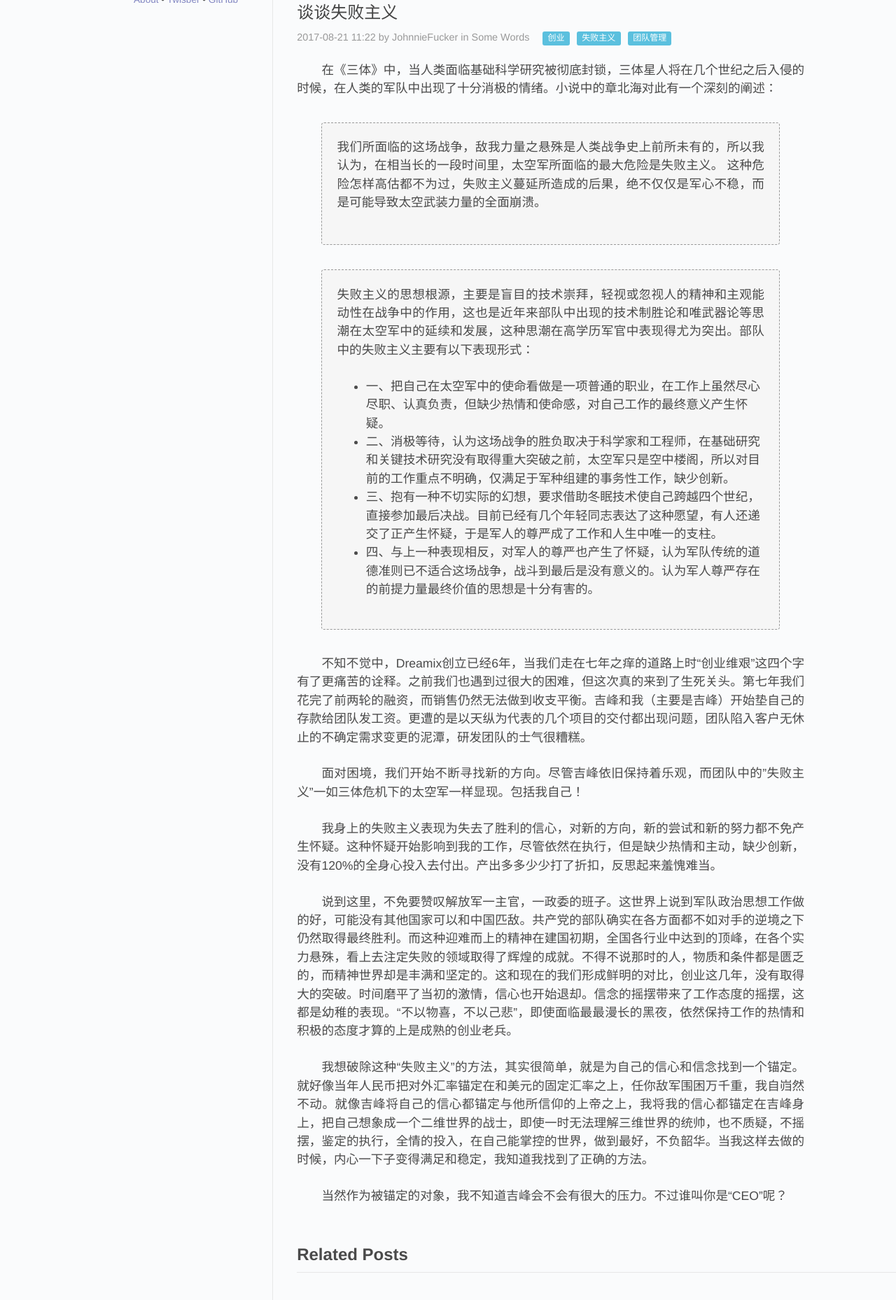
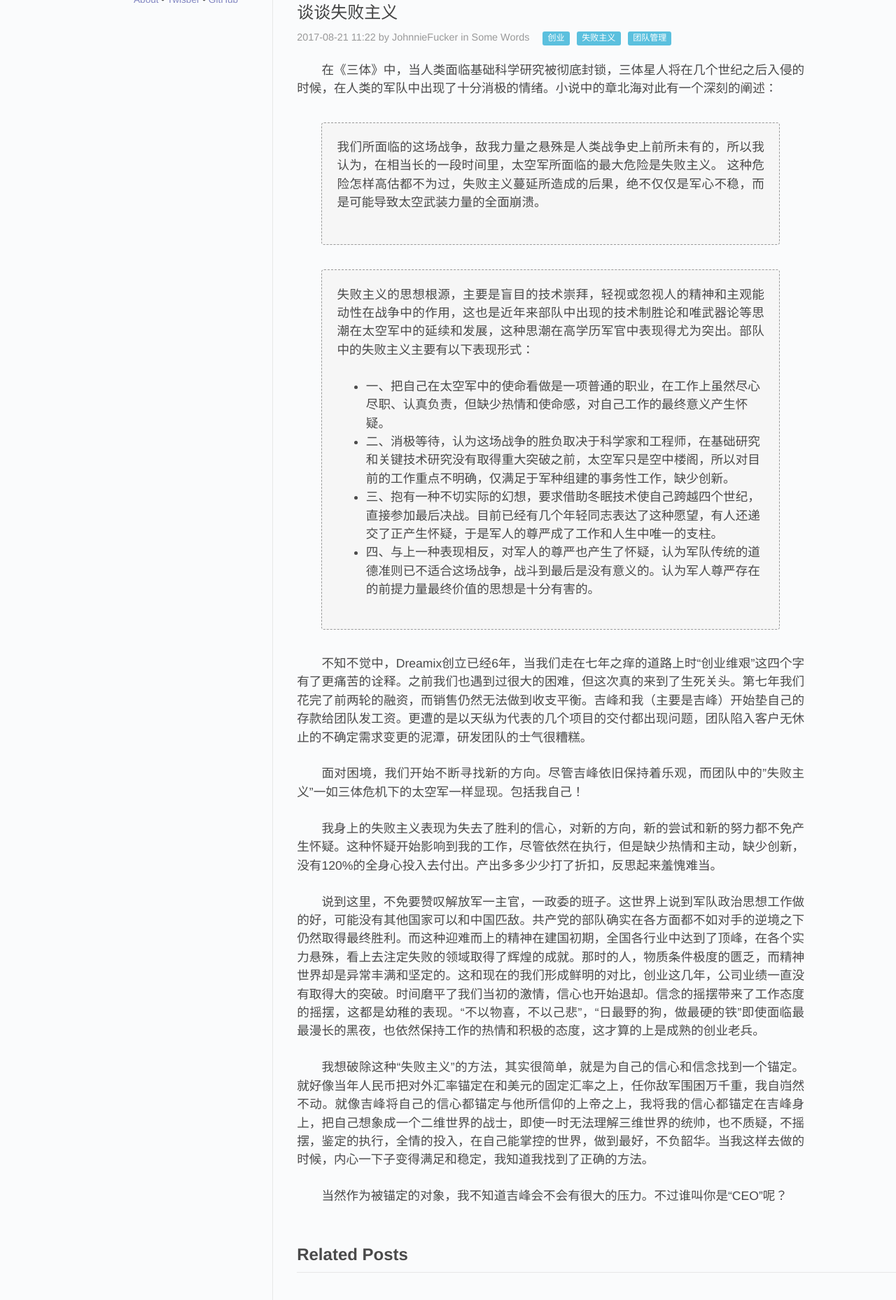
Before and after one commit to JohnnieFucker/blog, a Jekyll site: the page built from _posts/2017-08-21-defeatism.md, in a window 1280 px wide, cut to the strip 600-2458 px from the top of the page. Shown: the whole strip at 70% size. Built offline with Jekyll 4.4.1, drawn with Linux system fonts in a browser that asks for light colours; comment, search, counter and statistics services are not loaded.

Commit message:
add post

```diff
--- a/_posts/2017-08-21-defeatism.md
+++ b/_posts/2017-08-21-defeatism.md
@@ -31,7 +31,7 @@
 
 我身上的失败主义表现为失去了胜利的信心，对新的方向，新的尝试和新的努力都不免产生怀疑。这种怀疑开始影响到我的工作，尽管依然在执行，但是缺少热情和主动，缺少创新，没有120%的全身心投入去付出。产出多多少少打了折扣，反思起来羞愧难当。
 
-说到这里，不免要赞叹解放军一主官，一政委的班子。这世界上说到军队政治思想工作做的好，可能没有其他国家可以和中国匹敌。共产党的部队确实在各方面都不如对手的逆境之下仍然取得最终胜利。而这种迎难而上的精神在建国初期，全国各行业中达到的顶峰，在各个实力悬殊，看上去注定失败的领域取得了辉煌的成就。不得不说那时的人，物质和条件都是匮乏的，而精神世界却是丰满和坚定的。这和现在的我们形成鲜明的对比，创业这几年，没有取得大的突破。时间磨平了当初的激情，信心也开始退却。信念的摇摆带来了工作态度的摇摆，这都是幼稚的表现。“不以物喜，不以己悲”，即使面临最最漫长的黑夜，依然保持工作的热情和积极的态度才算的上是成熟的创业老兵。
+说到这里，不免要赞叹解放军一主官，一政委的班子。这世界上说到军队政治思想工作做的好，可能没有其他国家可以和中国匹敌。共产党的部队确实在各方面都不如对手的逆境之下仍然取得最终胜利。而这种迎难而上的精神在建国初期，全国各行业中达到了顶峰，在各个实力悬殊，看上去注定失败的领域取得了辉煌的成就。那时的人，物质条件极度的匮乏，而精神世界却是异常丰满和坚定的。这和现在的我们形成鲜明的对比，创业这几年，公司业绩一直没有取得大的突破。时间磨平了我们当初的激情，信心也开始退却。信念的摇摆带来了工作态度的摇摆，这都是幼稚的表现。“不以物喜，不以己悲”，“日最野的狗，做最硬的铁”即使面临最最漫长的黑夜，也依然保持工作的热情和积极的态度，这才算的上是成熟的创业老兵。
 
 我想破除这种“失败主义”的方法，其实很简单，就是为自己的信心和信念找到一个锚定。就好像当年人民币把对外汇率锚定在和美元的固定汇率之上，任你敌军围困万千重，我自岿然不动。就像吉峰将自己的信心都锚定与他所信仰的上帝之上，我将我的信心都锚定在吉峰身上，把自己想象成一个二维世界的战士，即使一时无法理解三维世界的统帅，也不质疑，不摇摆，鉴定的执行，全情的投入，在自己能掌控的世界，做到最好，不负韶华。当我这样去做的时候，内心一下子变得满足和稳定，我知道我找到了正确的方法。
 
```
